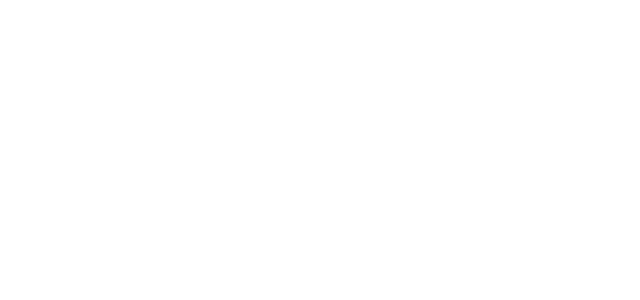
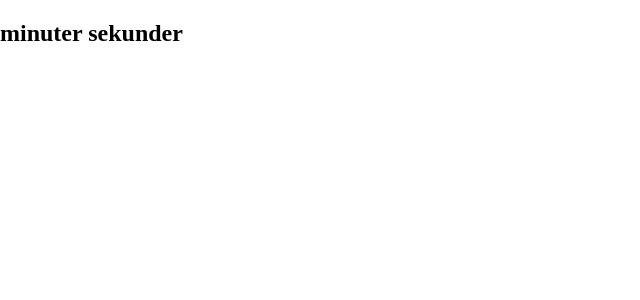
Before and after one commit to Linuszackrisson/TimerExam, a React (Vite) app: page /textpage in a window 1280 px wide. Before the commit this address had no page. Shown: the top 300 px of the page, without its empty margins (0-640 px from the left). Built offline with nearby package versions, Linux system fonts and the light colour scheme.

Commit message:
Huge Changes

```diff
--- a/src/App.css
+++ b/src/App.css
@@ -32,7 +32,7 @@
 
 /* TIMER PAGE STYLING BANANAZ */
 
-.timerpage-container {
+.timerpage-container  {
   background-color: white;
   color: black;
   display: flex;
@@ -116,7 +116,7 @@
   margin-top: 2rem;
 }
 
-.clock-page {
+.timerpage {
   background-color: white;
   color: black;
   display: flex;
@@ -128,7 +128,7 @@
   font-family: PT Sans;
 
 }
-.clock-page h1 {
+.timerpage h1 {
   font-family: PT Sans;
   font-size: 20px;
   font-weight: 400;
@@ -137,7 +137,7 @@
   text-align: center;
 
 }
-.clock-page button {
+.timerpage button {
   margin-bottom: 3rem;
   border: 1px solid #22222299;
   background-color: white;
@@ -157,7 +157,7 @@
 }
 
 .clock-container img {
-  width: 250px;
+  width: 220px;
 
 }
 
--- a/src/App.jsx
+++ b/src/App.jsx
@@ -4,6 +4,8 @@
 import SetTimer from './components/SetTimer';
 import AnalogPage from './components/AnalogPage';
 import End from './components/End';
+import TimerPage from './components/TimerPage';
+import TextPage from './components/TextPage';
 
 function App() {
   return (
@@ -11,7 +13,9 @@
       <Routes>
         <Route path="/" element={<StartPage />} />
         <Route path="/set-timer" element={<SetTimer />} />
+        <Route path="/timerpage" element={<TimerPage />} />
         <Route path="/analog" element={<AnalogPage />} />
+        <Route path="/textpage" element={<TextPage />} />
         <Route path="/end" element={<End />} />
 
       </Routes>
--- a/src/components/AnalogPage.jsx
+++ b/src/components/AnalogPage.jsx
@@ -1,37 +1,18 @@
-import React, { useEffect, useState } from 'react';
-import { useLocation, useNavigate } from 'react-router-dom'; // Lägg till useNavigate
+import React from 'react';
 import { motion } from 'framer-motion';
 import minutesClock from '../assets/minutes.svg';
 
-function AnalogPage() {
-  const location = useLocation();
-  const navigate = useNavigate();
-  const { minutes } = location.state || { minutes: 10 };
-  const totalSeconds = minutes * 60;
-  const [secondsRemaining, setSecondsRemaining] = useState(totalSeconds); // Hantera sekunder kvar
-
-  useEffect(() => {
-    if (secondsRemaining > 0) {
-      const timerId = setInterval(() => {
-        setSecondsRemaining(prev => prev - 1);
-      }, 1000);
-
-      return () => clearInterval(timerId);
-    } else {
-      navigate('/end');
-    }
-  }, [secondsRemaining, navigate]);
-
+function AnalogPage({ secondsRemaining }) {
   return (
     <div className='clock-page'>
-      <h1>Interval</h1>
+
       <div className="clock-container">
         <img src={minutesClock} alt="Minutes" />
         {/* Sekund- och minutvisare */}
         <motion.div
           className="hand minute-hand"
           animate={{ rotate: 360 }}
-          transition={{ duration: totalSeconds, repeat: Infinity }} // Roterar en gång per minut
+          transition={{ duration: secondsRemaining, repeat: Infinity }} // Roterar en gång per minut
         />
         <motion.div
           className="hand second-hand"
@@ -39,7 +20,6 @@
           transition={{ duration: 1, repeat: Infinity }}
         />
       </div>
-      <button onClick={() => navigate('/set-timer')}>ABORT TIMER</button>
     </div>
   );
 }
--- /dev/null
+++ b/src/components/DigitalPage.jsx
@@ -0,0 +1,16 @@
+import React from 'react';
+
+function DigitalPage({ totalSeconds }) {
+  // Beräkna minuter och sekunder från sekunder kvar
+  const minutes = Math.floor(totalSeconds / 60);
+  const seconds = totalSeconds % 60;
+
+  return (
+    <div className='digital-page'>
+      {/* Visa tiden i formatet mm:ss */}
+      <h2>{`${minutes}:${seconds < 10 ? '0' : ''}${seconds}`}</h2>
+    </div>
+  );
+}
+
+export default DigitalPage;
--- a/src/components/SetTimer.jsx
+++ b/src/components/SetTimer.jsx
@@ -11,7 +11,7 @@
 
   const handleStartTimer = () => {
     // Navigera till '/analog' och skicka med minutvärdet som state
-    navigate('/analog', { state: { minutes } });
+    navigate('/timerpage', { state: { minutes } });
   };
 
   return (
--- /dev/null
+++ b/src/components/TextPage.jsx
@@ -0,0 +1,46 @@
+import React from 'react';
+
+// Funktion som konverterar siffror till text
+const numberToText = (num) => {
+  const ones = [
+    '', 'en', 'två', 'tre', 'fyra', 'fem', 'sex', 'sju', 'åtta', 'nio',
+  ];
+  const teens = [
+    'tio', 'elva', 'tolv', 'tretton', 'fjorton', 'femton', 'sexton', 'sjutton', 'arton', 'nitton',
+  ];
+  const tens = [
+    '', 'tio', 'tjugo', 'trettio', 'fyrtio', 'femtio', 'sextio',
+  ];
+
+  if (num < 10) return ones[num];
+  if (num < 20) return teens[num - 10];
+  if (num < 60) return tens[Math.floor(num / 10)] + (num % 10 > 0 ? ones[num % 10] : '');
+
+  return ''; // Hantera numret om det är 60 eller mer (kan justeras om nödvändigt)
+};
+
+function TextPage({ totalSeconds }) {
+  const minutes = Math.floor(totalSeconds / 60);
+  const seconds = totalSeconds % 60;
+
+  // Bygg textrepresentationen
+  const minuteText = numberToText(minutes);
+  const secondText = numberToText(seconds);
+
+  // Kontrollera om vi ska visa sekunder eller minuter
+  if (totalSeconds < 60) {
+    return (
+      <div className='text-page'>
+        <h2>{`${secondText} sekund${seconds !== 1 ? 'er' : ''}`}</h2> {/* Singular/plural för sekunder */}
+      </div>
+    );
+  }
+
+  return (
+    <div className='text-page'>
+      <h2>{`${minuteText}${minutes !== 0 ? ' minuter' : ''}${minutes > 0 && seconds > 0 ? ' och ' : ''}${secondText} sekund${seconds !== 1 ? 'er' : ''}`}</h2>
+    </div>
+  );
+}
+
+export default TextPage;
--- /dev/null
+++ b/src/components/TimerPage.jsx
@@ -0,0 +1,56 @@
+import React, { useState, useEffect } from 'react'; // Importera useState och useEffect
+import { useLocation, useNavigate } from 'react-router-dom';
+import AnalogPage from './AnalogPage';
+import DigitalPage from './DigitalPage';
+import TextPage from './TextPage'; // Importera TextPage
+
+function TimerPage() {
+  const location = useLocation();
+  const navigate = useNavigate();
+  const { minutes } = location.state || {};
+  const totalSeconds = minutes * 60; // Beräkna totala sekunder
+
+  const [secondsRemaining, setSecondsRemaining] = useState(totalSeconds); // Hantera sekunder kvar
+  const [view, setView] = useState('analog'); // Standard är analog
+
+  useEffect(() => {
+    if (secondsRemaining > 0) {
+      const timerId = setInterval(() => {
+        setSecondsRemaining(prev => prev - 1); // Minska sekunder kvar
+      }, 1000);
+
+      return () => clearInterval(timerId); // Rensa intervall när komponenten unmountas
+    } else {
+      navigate('/end'); // Navigera till 'end' när tiden är slut
+    }
+  }, [secondsRemaining, navigate]);
+
+  const toggleView = () => {
+    if (view === 'analog') {
+      setView('digital');
+    } else if (view === 'digital') {
+      setView('text');
+    } else {
+      setView('analog');
+    }
+  };
+
+  const abortTimer = () => navigate('/set-timer'); // Navigera tillbaka till timerinställning
+
+  return (
+    <div className='timerpage'>
+      <h1 className='LOGO'>Interval</h1>
+
+      {view === 'analog' && <AnalogPage secondsRemaining={secondsRemaining} />} {/* Rendera AnalogPage */}
+      {view === 'digital' && <DigitalPage totalSeconds={secondsRemaining} />} {/* Rendera DigitalPage */}
+      {view === 'text' && <TextPage totalSeconds={secondsRemaining} />} {/* Rendera TextPage */}
+
+      <button onClick={toggleView}>
+        {view === 'analog' ? 'Switch to Digital' : view === 'digital' ? 'Switch to Text' : 'Switch to Analog'}
+      </button>
+      <button onClick={abortTimer}>ABORT TIMER</button> {/* Abortknapp */}
+    </div>
+  );
+}
+
+export default TimerPage;
```
Also changed, not shown: src/components/Digital.jsx (deleted, +0 -11 lines).
